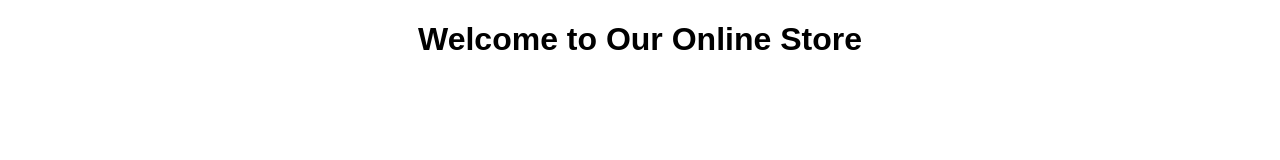
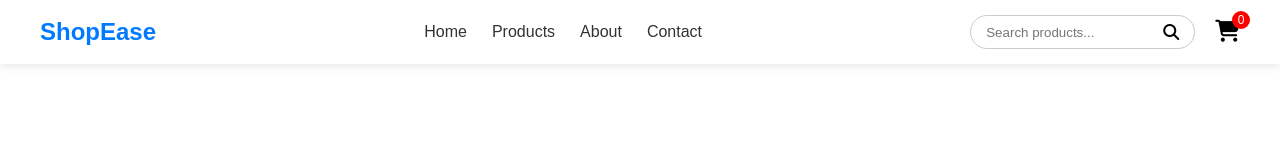
Before and after one commit to HariKarthik1308/Responsive-E-commerce-UI-development, a website: page index.html in a window 1280 px wide. Drawn offline with Linux system fonts and the light colour scheme.

Commit message:
Initial project setup

```diff
--- a/index.html
+++ b/index.html
@@ -4,12 +4,47 @@
     <meta charset="UTF-8">
     <meta name="viewport" content="width=device-width, initial-scale=1.0">
     <title>E-Commerce Frontend</title>
+
+    <!-- Font Awesome for Icons -->
+    <link rel="stylesheet" href="https://cdnjs.cloudflare.com/ajax/libs/font-awesome/6.5.1/css/all.min.css">
+
     <link rel="stylesheet" href="styles/main.css">
 </head>
 <body>
-    <header>
-        <h1>Welcome to Our Online Store</h1>
+
+    <header class="header">
+        <div class="logo">
+            <h2>ShopEase</h2>
+        </div>
+
+        <nav class="navbar">
+            <ul class="nav-links">
+                <li><a href="#">Home</a></li>
+                <li><a href="#">Products</a></li>
+                <li><a href="#">About</a></li>
+                <li><a href="#">Contact</a></li>
+            </ul>
+        </nav>
+
+        <div class="header-right">
+
+            <div class="search-box">
+                <input type="text" placeholder="Search products...">
+                <i class="fas fa-search"></i>
+            </div>
+
+            <div class="cart">
+                <i class="fas fa-shopping-cart"></i>
+                <span class="cart-count">0</span>
+            </div>
+
+            <div class="hamburger">
+                <i class="fas fa-bars"></i>
+            </div>
+
+        </div>
     </header>
+
     <script src="scripts/app.js"></script>
 </body>
 </html>
--- a/scripts/app.js
+++ b/scripts/app.js
@@ -1 +1,6 @@
-console.log("E-Commerce Website Loaded");
+const hamburger = document.querySelector(".hamburger");
+const navbar = document.querySelector(".navbar");
+
+hamburger.addEventListener("click", () => {
+    navbar.classList.toggle("active");
+});
--- a/styles/main.css
+++ b/styles/main.css
@@ -1,6 +1,117 @@
+* {
+    margin: 0;
+    padding: 0;
+    box-sizing: border-box;
+}
+
 body {
     font-family: Arial, sans-serif;
-    margin: 0;
-    padding: 0;
-    text-align: center;
 }
+
+.header {
+    display: flex;
+    justify-content: space-between;
+    align-items: center;
+    padding: 15px 40px;
+    background: #ffffff;
+    box-shadow: 0 2px 10px rgba(0,0,0,0.1);
+}
+
+.logo h2 {
+    color: #007bff;
+}
+
+.nav-links {
+    display: flex;
+    list-style: none;
+    gap: 25px;
+}
+
+.nav-links a {
+    text-decoration: none;
+    color: #333;
+    font-weight: 500;
+}
+
+.nav-links a:hover {
+    color: #007bff;
+}
+
+.header-right {
+    display: flex;
+    align-items: center;
+    gap: 20px;
+}
+
+.search-box {
+    display: flex;
+    align-items: center;
+    border: 1px solid #ccc;
+    border-radius: 25px;
+    padding: 8px 15px;
+}
+
+.search-box input {
+    border: none;
+    outline: none;
+}
+
+.cart {
+    position: relative;
+    font-size: 22px;
+    cursor: pointer;
+}
+
+.cart-count {
+    position: absolute;
+    top: -8px;
+    right: -10px;
+    background: red;
+    color: white;
+    width: 18px;
+    height: 18px;
+    border-radius: 50%;
+    font-size: 12px;
+    display: flex;
+    align-items: center;
+    justify-content: center;
+}
+
+.hamburger {
+    display: none;
+    font-size: 24px;
+    cursor: pointer;
+}
+
+/* Mobile Responsive */
+
+@media (max-width: 768px) {
+
+    .hamburger {
+        display: block;
+    }
+
+    .navbar {
+        position: absolute;
+        top: 70px;
+        left: 0;
+        width: 100%;
+        background: white;
+        display: none;
+        box-shadow: 0 2px 10px rgba(0,0,0,0.1);
+    }
+
+    .navbar.active {
+        display: block;
+    }
+
+    .nav-links {
+        flex-direction: column;
+        text-align: center;
+        padding: 20px;
+    }
+
+    .search-box {
+        display: none;
+    }
+}
```
